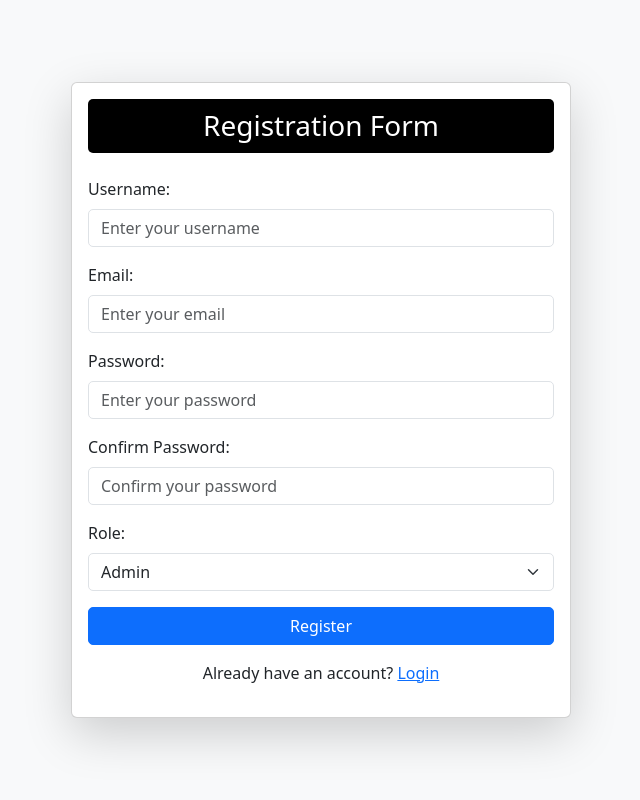
After one commit to sharvani67/itech, a Django app: page /register/ in a window 1280 px wide. The commit adds this page. Shown: the whole page, without its empty margins (319-959 px from the left). Run offline with Django 5.2, Linux system fonts and the light colour scheme.

Commit message:
added authentication and RBAC

```diff
--- /dev/null
+++ b/itech_solutions/templates/authentication/register.html
@@ -0,0 +1,97 @@
+<!DOCTYPE html>
+<html lang="en">
+<head>
+    <meta charset="UTF-8">
+    <meta name="viewport" content="width=device-width, initial-scale=1.0">
+    <title>Register</title>
+    <!-- Bootstrap CSS -->
+    <link href="https://cdn.jsdelivr.net/npm/bootstrap@5.3.0-alpha3/dist/css/bootstrap.min.css" rel="stylesheet">
+    <style>
+        .card {
+            max-width: 500px;
+            width: 100%;
+            margin: auto;
+        }
+
+        .card-title {
+            background-color: black;
+            color: white;
+            padding: 10px;
+            border-radius: 5px;
+        }
+
+        body {
+            background-color: #f8f9fa;
+        }
+
+        .container {
+            min-height: 100vh;
+            display: flex;
+            justify-content: center;
+            align-items: center;
+        }
+
+        .form-control, .form-select {
+            border-radius: 5px;
+        }
+
+        .btn-primary {
+            border-radius: 5px;
+        }
+    </style>
+</head>
+<body>
+
+    <div class="container">
+        <div class="card shadow-lg">
+            <div class="card-body">
+                <h3 class="card-title text-center mb-4">Registration Form</h3>
+
+                <!-- Display Messages -->
+                {% if messages %}
+                {% for message in messages %}
+                    <div class="alert {% if message.tags == 'error' %}alert-danger{% elif message.tags == 'success' %}alert-success{% endif %}" role="alert">
+                        {{ message }}
+                    </div>
+                {% endfor %}
+                {% endif %}
+
+                <!-- Registration Form -->
+                <form method="post">
+                    {% csrf_token %}
+                    <div class="mb-3">
+                        <label for="username" class="form-label">Username:</label>
+                        <input type="text" id="username" name="username" class="form-control" placeholder="Enter your username" required>
+                    </div>
+                    <div class="mb-3">
+                        <label for="email" class="form-label">Email:</label>
+                        <input type="email" id="email" name="email" class="form-control" placeholder="Enter your email" required>
+                    </div>
+                    <div class="mb-3">
+                        <label for="password" class="form-label">Password:</label>
+                        <input type="password" id="password" name="password" class="form-control" placeholder="Enter your password" required>
+                    </div>
+                    <div class="mb-3">
+                        <label for="confirm_password" class="form-label">Confirm Password:</label>
+                        <input type="password" id="confirm_password" name="confirm_password" class="form-control" placeholder="Confirm your password" required>
+                    </div>
+                    <div class="mb-3">
+                        <label for="role" class="form-label">Role:</label>
+                        <select id="role" name="role" class="form-select" required>
+                            <option value="Admin">Admin</option>
+                            <option value="User">User</option>
+                        </select>
+                    </div>
+                    <button type="submit" class="btn btn-primary w-100">Register</button>
+                </form>
+
+                <!-- Login Link -->
+                <p class="mt-3 text-center">Already have an account? <a href="{% url 'login' %}">Login</a></p>
+            </div>
+        </div>
+    </div>
+
+    <!-- Bootstrap JS -->
+    <script src="https://cdn.jsdelivr.net/npm/bootstrap@5.3.0-alpha3/dist/js/bootstrap.bundle.min.js"></script>
+</body>
+</html>
--- a/itech_solutions/urls.py
+++ b/itech_solutions/urls.py
@@ -1,6 +1,8 @@
 from django.urls import path, include
 # from rest_framework.routers import DefaultRouter
 from . import views
+from django.shortcuts import redirect
+from django.contrib.auth.decorators import login_required
 # from .views import SoftwareViewSet
 
 # Router for API routes
@@ -9,12 +11,12 @@ from . import views
 
 urlpatterns = [
     # Web-based routes
-    path('home/', views.home, name='home'),  # Home page
-    path('contact/', views.contact, name='contact'),
-    path('upload-software/', views.upload_software, name='upload_software'),
-    path('software-list/', views.software_list, name='software_list'),
-    path('update/<int:id>/', views.update_software, name='update_software'),
-    path('delete/<int:id>/', views.delete_software, name='delete_software'),
+    path('home/', login_required(views.home), name='home'),  # Home page
+    path('contact/', login_required(views.contact), name='contact'),
+    path('upload-software/', login_required(views.upload_software), name='upload_software'),
+    path('software-list/', login_required(views.software_list), name='software_list'),
+    path('update/<int:id>/', login_required(views.update_software), name='update_software'),
+    path('delete/<int:id>/', login_required(views.delete_software), name='delete_software'),
 
 
         path('softwares',views.getsoftware.as_view(),name='softwares-all'),
@@ -23,6 +25,12 @@ urlpatterns = [
         path('softwares/update/id/<int:id>',views.updatesoftware.as_view(),name='softwares-update'),
         path('softwares/update/<int:id>',views.updatesoftware.as_view(),name='softwares-update'),
         path('softwares/delete/id/<int:id>',views.deletesoftware.as_view(),name='softwares-delete'),
+
+
+         path('', lambda request: redirect('login/')),
+         path('register/', views.register_view, name='register'),
+            path('login/', views.login_view, name='login'),
+            path('logout/', views.logout_view, name='logout'),
 
     # API routes
     # path('', include(router.urls)),
--- a/itech_solutions/views.py
+++ b/itech_solutions/views.py
@@ -100,3 +100,57 @@ class deletesoftware(APIView):
 
 def contact(request):
     return render(request,'contact.html')
+
+
+from django.shortcuts import render, redirect
+from django.contrib.auth.models import User
+from django.contrib.auth import authenticate, login, logout
+from django.contrib import messages
+#from django.contrib.auth.decorators import login_required
+
+from .models import UserProfile  # Import the UserProfile model
+
+def register_view(request):
+    if request.method == "POST":
+        username = request.POST['username']
+        email = request.POST['email']
+        password = request.POST['password']
+        confirm_password = request.POST['confirm_password']
+        role = request.POST['role']
+
+        if password == confirm_password:
+            if User.objects.filter(username=username).exists():
+                messages.error(request, "Username already exists")
+            elif User.objects.filter(email=email).exists():
+                messages.error(request, "Email already exists")
+            else:
+                user = User.objects.create_user(username=username, email=email, password=password)
+                user.save()
+
+                # Create a UserProfile instance and assign the role
+                UserProfile.objects.create(user=user, role=role)
+
+                messages.success(request, "Registration successful! Please log in.")
+                return redirect('login')
+        else:
+            messages.error(request, "Passwords do not match")
+    return render(request, 'authentication/register.html')
+
+
+def login_view(request):
+    if request.method == "POST":
+        username = request.POST['username']
+        password = request.POST['password']
+        user = authenticate(request, username=username, password=password)
+        if user is not None:
+            login(request, user)
+            return redirect('home')
+        else:
+            messages.error(request, "Invalid username or password")
+    return render(request, 'authentication/login.html')
+
+
+def logout_view(request):
+    logout(request)
+    messages.success(request, "You have been logged out")
+    return redirect('login')
--- a/tech/settings.py
+++ b/tech/settings.py
@@ -127,3 +127,5 @@ import os
 
 MEDIA_URL = '/media/'
 MEDIA_ROOT = os.path.join(BASE_DIR, 'media')
+
+LOGIN_URL = '/login/'  # This should match the login view in your app's `urls.py`.
```
Also changed, not shown: itech_solutions/models.py (+9 -1 lines), itech_solutions/templates/authentication/login.html (added, +83 -0 lines), itech_solutions/templates/base.html (+12 -0 lines), db.sqlite3.
